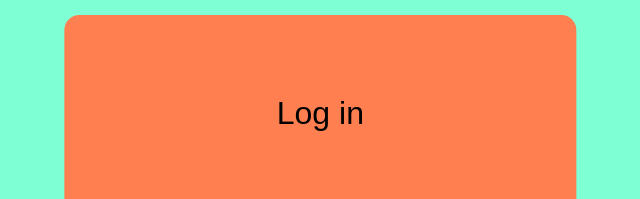
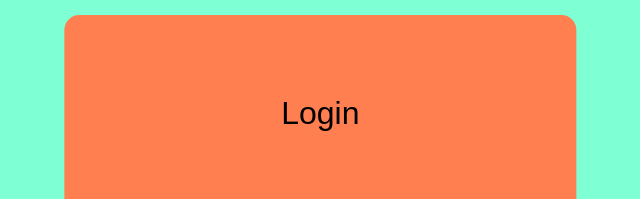
Before and after one commit to mohamedalielhag/form-template, a plain HTML site: page index.html in a window 1280 px wide. Shown: the top 199 px of the page, 335-975 px from the left. Drawn offline with Linux system fonts and the light colour scheme.

Commit message:
Update index.html

```diff
--- a/index.html
+++ b/index.html
@@ -10,7 +10,7 @@
   </head>
   <body>
     <form action="index.html" class="login-form">
-      <h1>Log in</h1>
+      <h1>Login</h1>
       <label for="user-name">User name</label>
       <div class="text-a">
         <input type="text" id="user-name" placeholder="Enter user name" />
```
